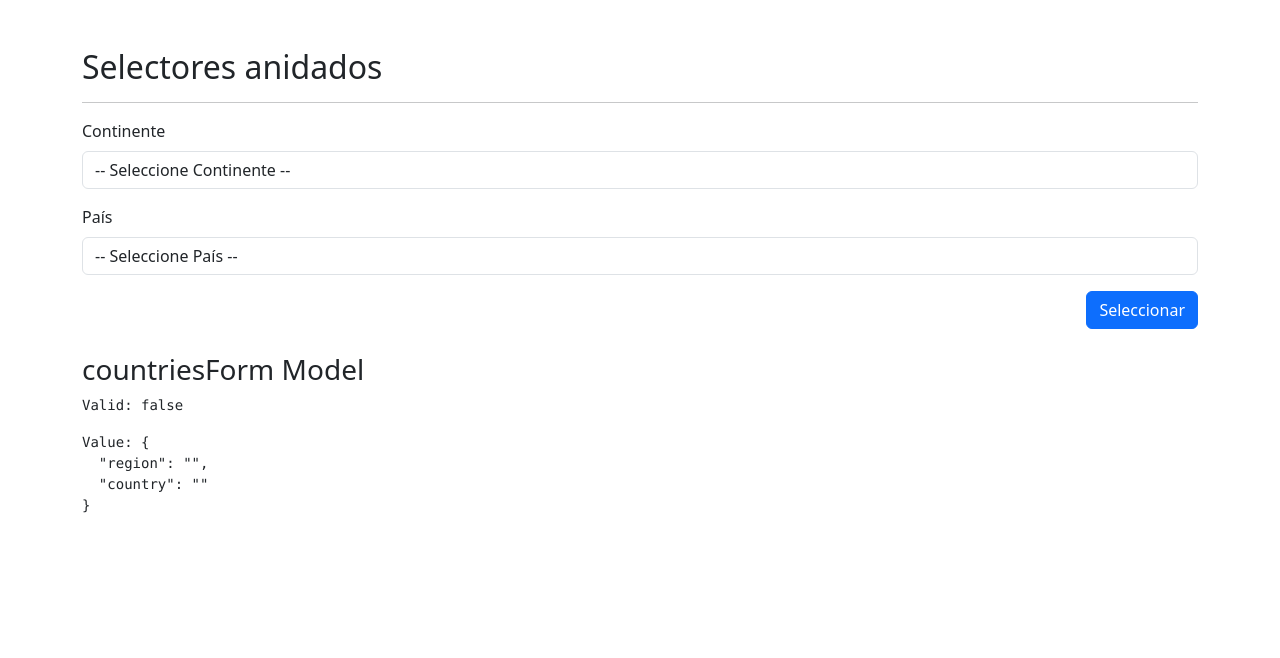
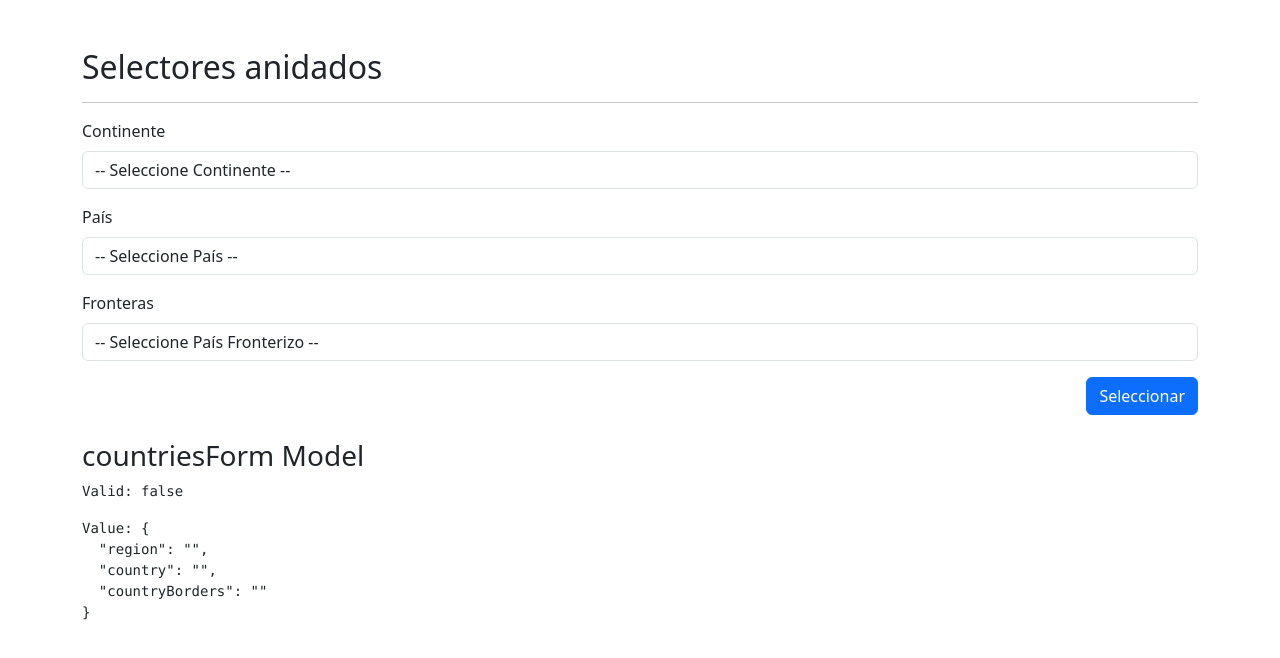
Before and after one commit to daguttt/selectors-app-angular, an Angular app: page /countries/selectors in a window 1280 px wide. Shown: the top 658 px of the page. Built offline with nearby package versions, Linux system fonts and the light colour scheme.

Commit message:
Class 289: Third nested selector

```diff
--- a/src/app/countries/selector-page/selector-page.component.html
+++ b/src/app/countries/selector-page/selector-page.component.html
@@ -27,6 +27,19 @@
     </div>
   </div>
 
+  <!-- Borders -->
+  <div class="row mb-3">
+    <div class="col">
+      <label for="countryBorders" class="form-label">Fronteras</label>
+      <select class="form-control" formControlName="countryBorders">
+        <option value="">-- Seleccione País Fronterizo --</option>
+        <!-- <option *ngFor="let country of countries" [value]="country.cca3">
+          {{ country.name.official }}
+        </option> -->
+      </select>
+    </div>
+  </div>
+
   <!-- Submit -->
   <div class="row">
     <div class="col">
--- a/src/app/countries/selector-page/selector-page.component.ts
+++ b/src/app/countries/selector-page/selector-page.component.ts
@@ -15,6 +15,7 @@ export class SelectorPageComponent implements OnInit {
   countriesForm: FormGroup = this.fb.group({
     region: ['', Validators.required],
     country: ['', Validators.required],
+    countryBorders: ['', Validators.required],
   });
 
   constructor(
@@ -25,7 +26,7 @@ export class SelectorPageComponent implements OnInit {
   ngOnInit(): void {
     this.regions = this.countriesService.regions;
 
-    // When region fom control changes
+    // When region form control changes
     this.countriesForm
       .get('region')
       ?.valueChanges.pipe(
@@ -35,6 +36,9 @@ export class SelectorPageComponent implements OnInit {
         )
       )
       .subscribe((countries) => (this.countries = countries));
+
+    // When country form control changes
+    this.countriesForm.get('country')?.valueChanges.subscribe(console.log);
   }
 
   onSubmit(): void {
--- a/src/app/countries/services/countries.service.ts
+++ b/src/app/countries/services/countries.service.ts
@@ -2,8 +2,8 @@ import { HttpClient } from '@angular/common/http';
 import { Injectable } from '@angular/core';
 import { environment } from 'src/environments/environment';
 
-import { Observable } from 'rxjs';
-import { CountrySmall } from '../interfaces/countries.interface';
+import { Observable, of } from 'rxjs';
+import { Country, CountrySmall } from '../interfaces/countries.interface';
 
 @Injectable({
   providedIn: 'root',
@@ -24,4 +24,12 @@ export class CountriesService {
       `${url}/region/${region}?fields=name,cca3`
     );
   }
+
+  getCountryByCode(code: string): Observable<Country[]> {
+    // When reseting form control it can be ''
+    if (!code) return of([]);
+
+    const url = this._restCountriesURL;
+    return this.http.get<Country[]>(`${url}/alpha/${code}`);
+  }
 }
```
Also changed, not shown: src/app/countries/interfaces/countries.interface.ts (+114 -1 lines).
